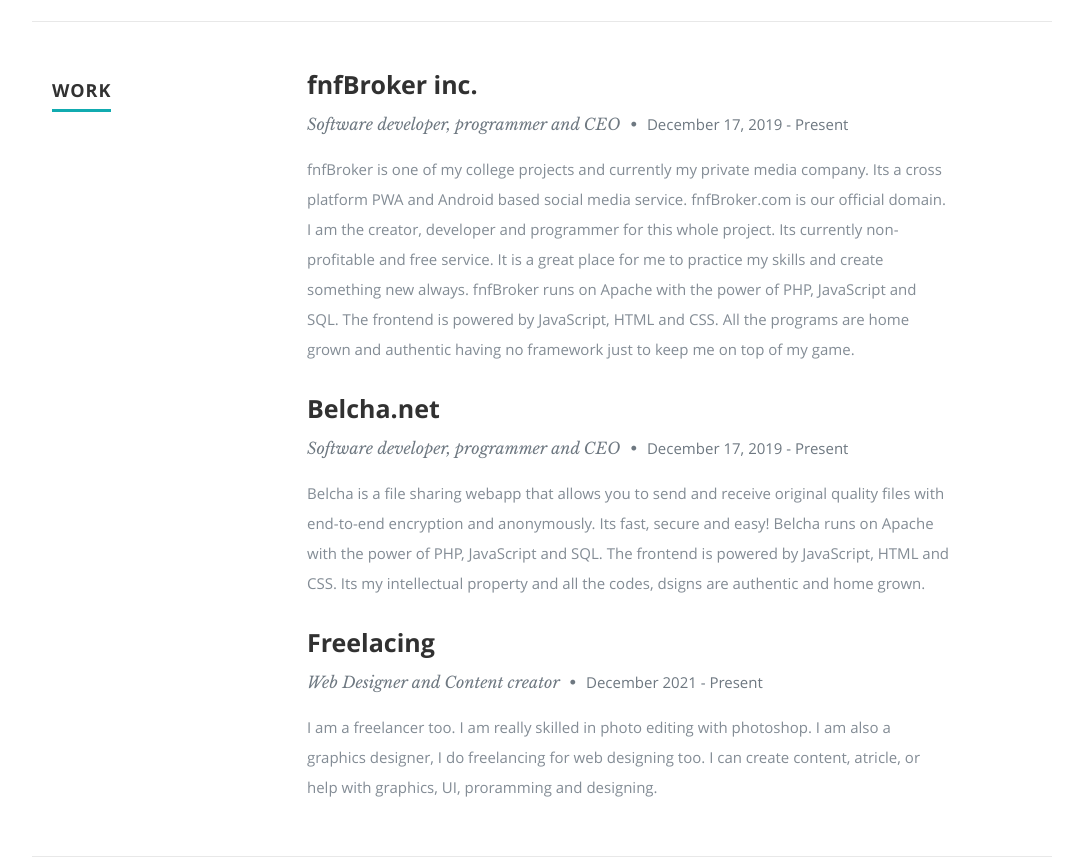
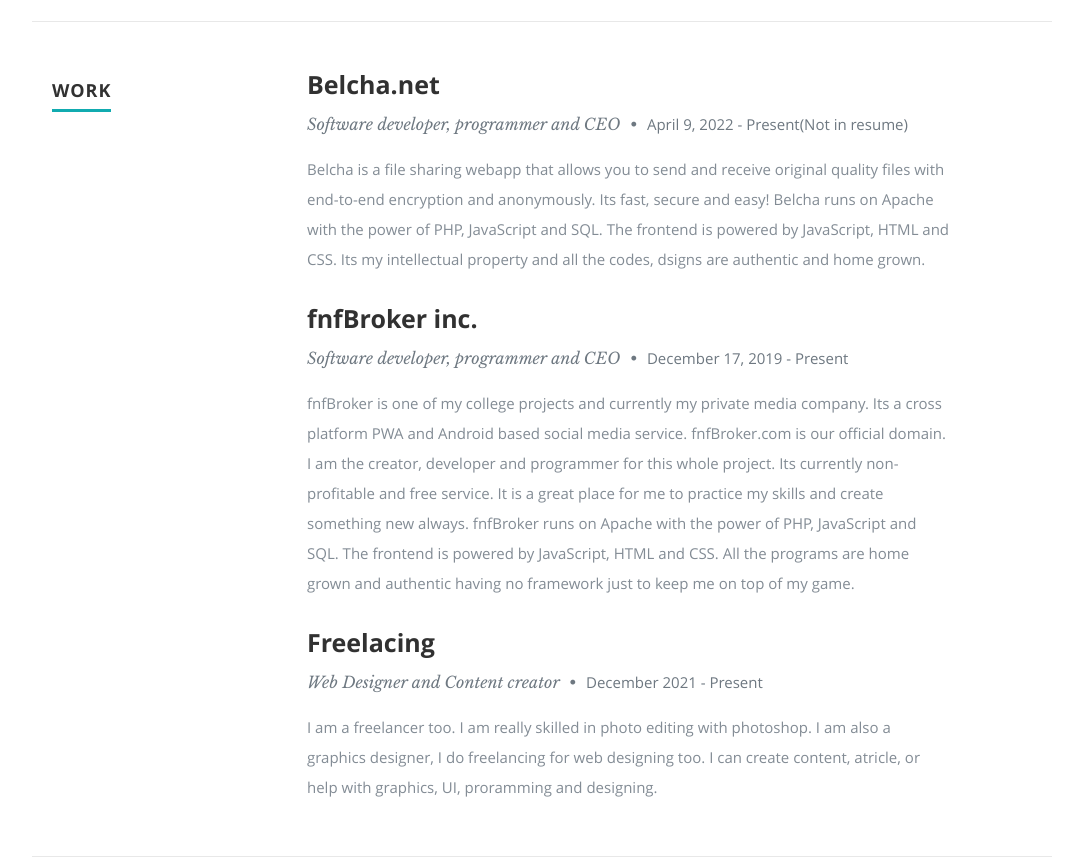
Before and after one commit to MoonMonoar/portfolio, a plain HTML site: page index.html in a window 1280 px wide. Shown: the part 2177-3044 px from the top of the page, without its empty margins (98-1181 px from the left). Drawn offline with nearby package versions, Linux system fonts and the light colour scheme.

Commit message:
Update index.html

```diff
--- a/index.html
+++ b/index.html
@@ -196,6 +196,22 @@
 
          <div class="nine columns main-col">
 
+		 <div class="row item">
+
+               <div class="twelve columns">
+
+                  <h3>Belcha.net</h3>
+                  <p class="info">Software developer, programmer and CEO <span>&bull;</span> <em class="date">April 9, 2022 - Present(Not in resume)</em></p>
+
+                  <p>
+                  Belcha is a file sharing webapp that allows you to send and receive original quality files with end-to-end encryption and anonymously. Its fast, secure and easy!
+	          Belcha runs on Apache with the power of PHP, JavaScript and SQL. The frontend is powered by JavaScript, HTML and CSS. Its my intellectual property and all the codes, dsigns are authentic and home grown.
+                  </p>
+
+               </div>
+
+            </div> <!-- item end -->
+
             <div class="row item">
 
                <div class="twelve columns">
@@ -212,25 +228,6 @@
                </div>
 
             </div> <!-- item end -->
-
-
-
-            <div class="row item">
-
-               <div class="twelve columns">
-
-                  <h3>Belcha.net</h3>
-                  <p class="info">Software developer, programmer and CEO <span>&bull;</span> <em class="date">December 17, 2019 - Present</em></p>
-
-                  <p>
-                  Belcha is a file sharing webapp that allows you to send and receive original quality files with end-to-end encryption and anonymously. Its fast, secure and easy!
-	          Belcha runs on Apache with the power of PHP, JavaScript and SQL. The frontend is powered by JavaScript, HTML and CSS. Its my intellectual property and all the codes, dsigns are authentic and home grown.
-                  </p>
-
-               </div>
-
-            </div> <!-- item end -->
-
 
             <div class="row item">
 
```
